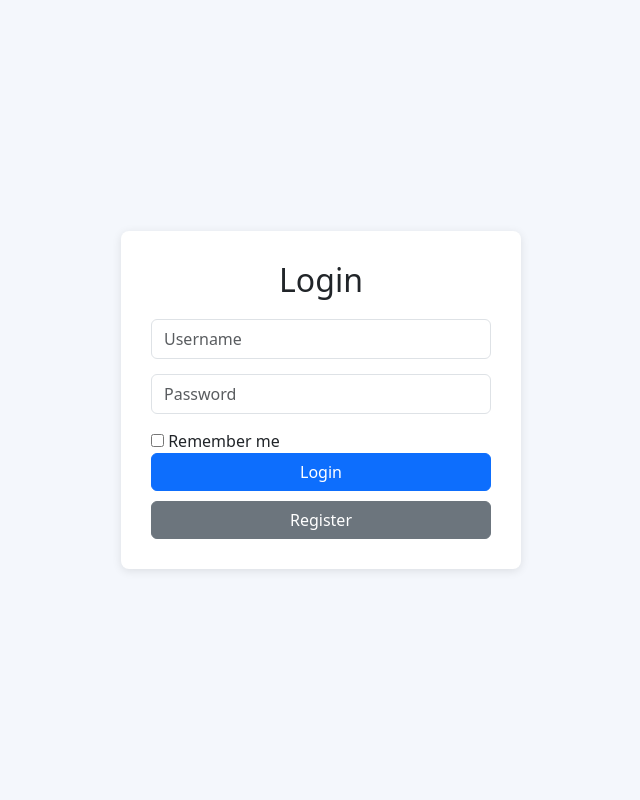
After one commit to ETairkhan/projectAssignment, a Flask app: page /login in a window 1280 px wide. The commit adds this page. Shown: the whole page, without its empty margins (319-959 px from the left). Run offline with Flask 3, Linux system fonts and the light colour scheme.

Commit message:
login, register

```diff
--- a/app.py
+++ b/app.py
@@ -1,14 +1,37 @@
 from flask import Flask
 from config import Config
 from models.database import db
+from models.user_profile import UserProfile
 from routes.expense_routes import expense_bp
+from routes.auth_routes import auth_bp
+from flask_login import LoginManager
+
+# Define the Flask app first
 app = Flask(__name__)
+
+# Set the configuration values
 app.config.from_object(Config)
+app.config['SESSION_PERMANENT'] = True  # Add this line here to make sure session is permanent
+
+# Initialize the database
 db.init_app(app)
 
+# Initialize Flask-Login
+login_manager = LoginManager()
+login_manager.init_app(app)
+login_manager.login_view = 'auth.login'
+
+# Register blueprints
+app.register_blueprint(auth_bp)
 app.register_blueprint(expense_bp)
 
+# User loader function for Flask-Login
+@login_manager.user_loader
+def load_user(user_id):
+    return UserProfile.query.get(int(user_id))
+
+# Run the app
 if __name__ == "__main__":
-   with app.app_context():
-      db.create_all()
-app.run(debug=True)
+    with app.app_context():
+        db.create_all()  # Create all tables if they don't exist
+    app.run(debug=True)
--- /dev/null
+++ b/routes/auth_routes.py
@@ -0,0 +1,51 @@
+# filepath: /d:/oldversion/routes/auth_routes.py
+from flask import Blueprint, render_template, redirect, url_for, request, flash
+from werkzeug.security import generate_password_hash, check_password_hash
+from flask_login import login_user, logout_user, login_required, current_user
+from models.user_profile import UserProfile
+from models.database import db
+
+auth_bp = Blueprint('auth', __name__)
+
+@auth_bp.route('/login', methods=['GET', 'POST'])
+def login():
+    if request.method == 'POST':
+        username = request.form.get('username')
+        password = request.form.get('password')
+        remember_me = request.form.get('remember')  # Check if the "remember me" field is checked
+        user = UserProfile.query.filter_by(username=username).first()
+        if user and check_password_hash(user.password, password):
+            login_user(user, remember=remember_me)  # Log in user with remember option
+            return redirect(url_for('expense_bp.index'))  # Redirect to expense page after login
+        else:
+            flash('Login failed. Check your username and/or password.')
+    return render_template('login.html')
+
+
+@auth_bp.route('/register', methods=['GET', 'POST'])
+def register():
+    if request.method == 'POST':
+        username = request.form.get('username')
+        password = request.form.get('password')
+        email = request.form.get('email')
+        full_name = request.form.get('full_name')
+        hashed_password = generate_password_hash(password, method='pbkdf2:sha256')
+        new_user = UserProfile(username=username, password=hashed_password, email=email, full_name=full_name)
+        db.session.add(new_user)
+        db.session.commit()
+        return redirect(url_for('auth.login'))
+    return render_template('register.html')
+
+@auth_bp.route('/logout')
+@login_required
+def logout():
+    # Print the current user's username before logout to confirm they are logged in
+    print(f"Logging out user: {current_user.username}")
+
+    # Perform the logout
+    logout_user()
+
+    # Print the current_user after logout to verify that the session is cleared
+    print(f"After logout, current_user: {current_user.username if current_user.is_authenticated else 'None'}")
+
+    return redirect(url_for('auth.login'))
--- /dev/null
+++ b/templates/login.html
@@ -0,0 +1,72 @@
+<!DOCTYPE html>
+<html lang="en">
+<head>
+    <meta charset="UTF-8">
+    <meta name="viewport" content="width=device-width, initial-scale=1.0">
+    <title>Login</title>
+    <link href="https://cdn.jsdelivr.net/npm/bootstrap@5.3.0/dist/css/bootstrap.min.css" rel="stylesheet">
+    <style>
+        body {
+            background-color: #f4f7fc;
+            display: flex;
+            justify-content: center;
+            align-items: center;
+            height: 100vh;
+            margin: 0;
+        }
+        .login-container {
+            background-color: white;
+            padding: 30px;
+            border-radius: 8px;
+            box-shadow: 0 2px 10px rgba(0, 0, 0, 0.1);
+            width: 100%;
+            max-width: 400px;
+        }
+        .login-container h2 {
+            text-align: center;
+            margin-bottom: 20px;
+        }
+        .form-group {
+            margin-bottom: 15px;
+        }
+        .btn-primary {
+            width: 100%;
+        }
+        .form-control {
+            height: 40px;
+            font-size: 16px;
+        }
+        .checkbox {
+            display: flex;
+            justify-content: space-between;
+        }
+        .btn-register {
+            width: 100%;
+            margin-top: 10px;
+        }
+    </style>
+</head>
+<body>
+
+<div class="login-container">
+    <h2>Login</h2>
+    <form method="POST">
+        <div class="form-group">
+            <input type="text" name="username" class="form-control" placeholder="Username" required>
+        </div>
+        <div class="form-group">
+            <input type="password" name="password" class="form-control" placeholder="Password" required>
+        </div>
+        <div class="checkbox">
+            <label>
+                <input type="checkbox" name="remember"> Remember me
+            </label>
+        </div>
+        <button type="submit" class="btn btn-primary">Login</button>
+        <!-- Register Button -->
+        <a href="{{ url_for('auth.register') }}" class="btn btn-secondary btn-register">Register</a>
+    </form>
+</div>
+
+</body>
+</html>
```
Also changed, not shown: models/User.py (added, +9 -0 lines), models/expense.py (+35 -32 lines), models/user_profile.py (added, +10 -0 lines), routes/expense_routes.py (+39 -27 lines), templates/index.html (+9 -2 lines), templates/register.html (added, +67 -0 lines).
